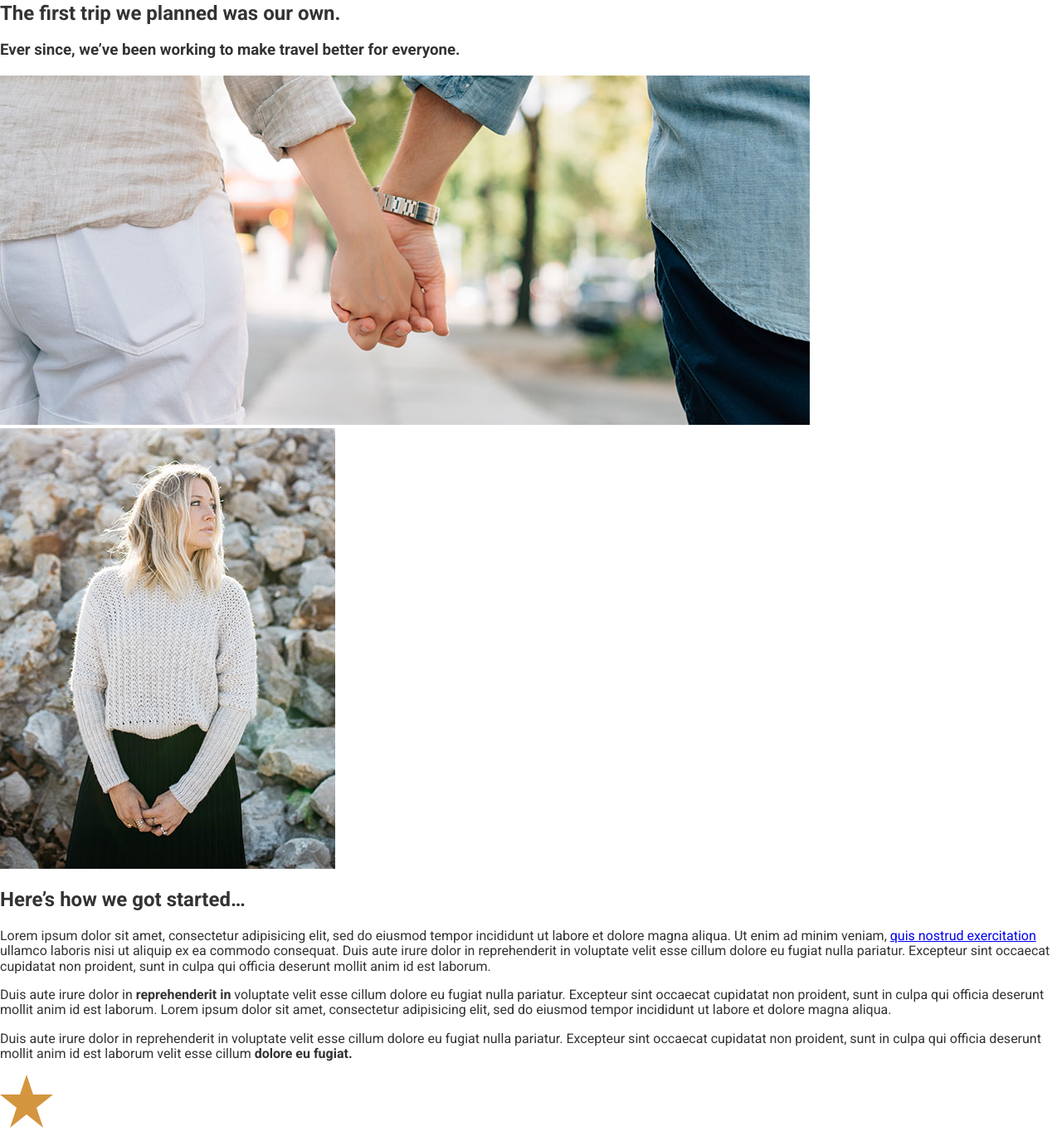
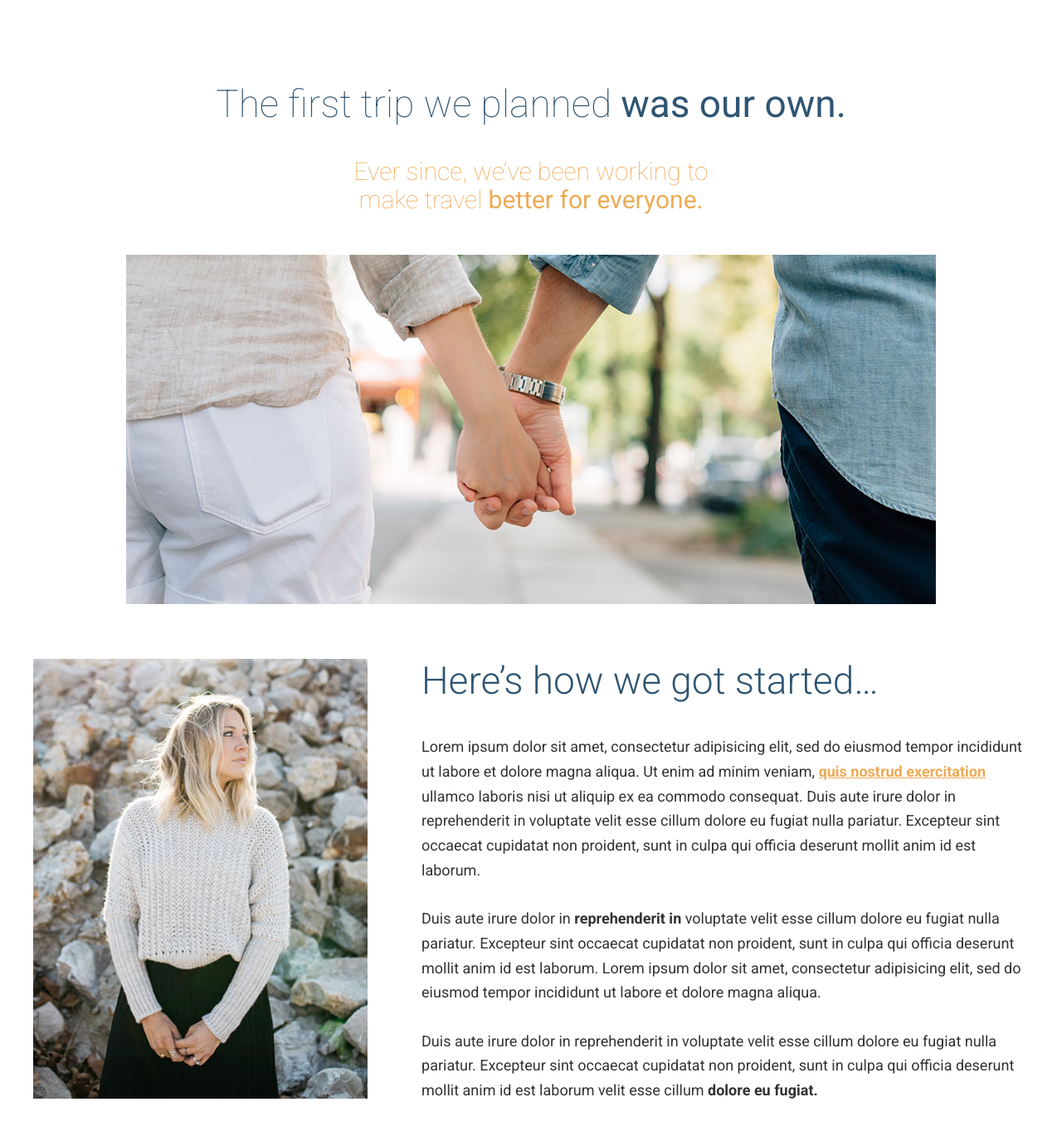
Before and after one commit to SzymonSmalcerz/TravelSite, a website: page app/index.html in a window 1280 px wide. Shown: the part 791-2160 px from the top of the page at 83% size. Drawn offline with Linux system fonts and the light colour scheme.

Commit message:
image sizes and little touch up

```diff
--- a/app/assets/styles/base/_global.css
+++ b/app/assets/styles/base/_global.css
@@ -7,3 +7,11 @@ img {
   max-width: 100%;
   height: auto;
 }
+
+* {
+  box-sizing: border-box;
+}
+
+a {
+  color : $darkRed;
+}
--- a/app/assets/styles/base/_mixins.css
+++ b/app/assets/styles/base/_mixins.css
@@ -15,3 +15,11 @@
     @mixin-content;
   }
 }
+
+@define-mixin clearfix {
+  &::after {
+    content: "";
+    clear:both;
+    display: table;
+  }
+}
--- /dev/null
+++ b/app/assets/styles/modules/_headlines.css
@@ -0,0 +1,47 @@
+.headline{
+  font-weight: 300;
+  font-size: 2.0rem;
+  color: $darkBlue;
+
+  @mixin atSmall{
+    font-size: 2.875rem;
+  }
+
+  &--centered{
+    text-align: center;
+    margin-left: auto;
+    margin-right: auto;
+  }
+
+  &--orange {
+    color: $darkRed;
+  }
+
+  &--b-margi-small{
+    margin-bottom: .5em;
+  }
+
+  &--b-margin-large{
+    margin-bottom: 1.6em;
+  }
+
+  &--t-margin-none{
+    margin-top: 0;
+  }
+
+  &--small {
+    font-size: 1.3rem;
+
+    @mixin atSmall {
+      font-size: 1.875rem;
+    }
+  }
+
+  &--narrow {
+    max-width: 500px;
+  }
+
+  &--lightFont {
+    font-weight: 100;
+  }
+}
--- /dev/null
+++ b/app/assets/styles/modules/_page-section.css
@@ -0,0 +1,15 @@
+
+
+.page-section {
+
+  padding: .6rem 0;
+
+  @mixin atMedium {
+    padding: 4.5rem 0;
+  }
+
+  &--blue {
+    background-color: $darkBlue;
+    color: white;
+  }
+}
--- /dev/null
+++ b/app/assets/styles/modules/_paragraphs-generic.css
@@ -0,0 +1,16 @@
+
+
+.paragraphs-generic {
+  p {
+    line-height: 1.65;
+    margin: 1.8rem 0;
+
+    @mixin atSmall {
+      font-size: 1.125rem;
+    }
+  }
+
+  p a {
+    font-weight: 700;
+  }
+}
--- /dev/null
+++ b/app/assets/styles/modules/_row.css
@@ -0,0 +1,47 @@
+.row {
+
+  @mixin clearfix;
+/*mobile first !!! defaultowo wszystkie sa atSmallest*/
+  &__4{
+    float:left;
+    width: 33.33%;
+  }
+
+  &__8{
+    float:left;
+    width: 66.66%;
+  }
+
+  &__12{
+      width: 100%;
+  }
+
+  @mixin atMedium {
+    &__medium-4{
+        float:left;
+        width: 33.33%;
+    }
+
+    &__medium-4--larger{
+        float:left;
+        width: 37%;
+    }
+
+    &__medium-8{
+        float:left;
+        width: 66.66%;
+    }
+
+    &__medium-8--smaller{
+        float:left;
+        width: 63%;
+    }
+  }
+  &--gutters {
+    margin-right: -65px;
+  }
+  /*wszystkie divy w srodku guttersa*/
+  &--gutters > div {
+    padding-right: 65px;
+  }
+}
--- /dev/null
+++ b/app/assets/styles/modules/_wrapper.css
@@ -0,0 +1,26 @@
+.wrapper {
+
+  padding-right: 15px;
+  padding-left: 15px;
+  max-width: 1230px;
+  margin-left: auto;
+  margin-right: auto;
+  overflow: hidden;
+
+  &--medium {
+    max-width: 976px;
+  }
+
+  &--b-margin{
+    margin-bottom: .9rem;
+    @mixin atSmall{
+      margin-bottom: 3.875rem;
+    }
+  }
+
+  /*wrapper inside a wrapped should have padding*/
+  .wrapper {
+    padding-left: 0;
+    padding-right: 0;
+  }
+}
--- a/app/assets/styles/styles.css
+++ b/app/assets/styles/styles.css
@@ -2,5 +2,10 @@
 @import "base/_mixins.css";
 @import "base/_variables";
 @import "base/_global";
+@import "modules/_wrapper";
+@import "modules/_page-section";
+@import "modules/_paragraphs-generic";
+@import "modules/_headlines";
+@import "modules/_row";
 @import "modules/_large-hero";
 @import "modules/_btn";
--- a/app/index.html
+++ b/app/index.html
@@ -23,6 +23,9 @@
   </header>
 
   <div class="large-hero">
+
+
+
     <picture>
       <source media="(min-width:1380px)" srcset = "./assets/images/hero--large.jpg 1920w,
        ./assets/images/hero--large-hi-dpi.jpg 3840w">
@@ -30,10 +33,13 @@
        ./assets/images/hero--medium-di-dpi.jpg 2760w">
       <source media="(min-width:640px)" srcset = "./assets/images/hero--small.jpg 990w,
        ./assets/images/hero--small-hi-dpi.jpg 1980w">
-      <img srcset="./assets/images/hero--smaller.jpg 640w, ./assets/images/hero--smaller-hi-dpi.jpg 1280w"
+      <img class="large-hero__image" srcset="./assets/images/hero--smaller.jpg 640w, ./assets/images/hero--smaller-hi-dpi.jpg 1280w"
       alt="Coastal view of ocean and mountains">
     </picture>
+
+
     <div class="large-hero__text-content">
+      <div class="wrapper">
         <h1 class = "large-hero__title">Your clarity.</h1>
         <h2 class = "large-hero__subtitle">One trip away.</h2>
         <p class = "large-hero__description">We create soul restoring journeys that inspire you to be you.</p>
@@ -41,18 +47,42 @@
       </div>
     </div>
 
-  <div id="our-beginning">
-    <h2>The first trip we planned was our own.</h2>
-    <h3>Ever since, we&rsquo;ve been working to make travel better for everyone.</h3>
-    <img src="assets/images/first-trip.jpg" alt="Couple walking down a street.">
-    <img src="assets/images/our-start.jpg" alt="Our founder, Jane Doe">
-    <h2>Here&rsquo;s how we got started&hellip;</h2>
+
+  </div>
+
+  <div id="our-beginning" class="page-section">
+    <div class="wrapper">
+      <h2 class="headline headline--centered headline--lightFont headline--b-margin-small">The first trip we planned <strong>was our own.</strong></h2>
+      <h3 class="headline headline--centered headline--orange headline--small headline--b-margin-large headline--narrow headline--lightFont">Ever since, we&rsquo;ve been working to make travel <strong>better for everyone.</strong></h3>
+
+      <div class="wrapper wrapper--medium wrapper--b-margin">
+        <img sizes="(min-width: 970px) 976px, 100vw" srcset="assets/images/first-trip-low-res.jpg 565w, assets/images/first-trip.jpg 976w, assets/images/first-trip-hi-dpi.jpg 1952w" alt="Couple walking down a street.">
+      </div>
+
+      <div class="row row--gutters">
+        <div class="row__12 row__medium-4 row__medium-4--larger">
+          <picture>
+            <source sizes="404px" srcset="assets/images/our-start.jpg 404w, assets/images/our-start-hi-dpi.jpg 808w" media="(min-width: 1020px)">
+            <source sizes="320px" srcset="assets/images/our-start-portrait.jpg 382w, assets/images/our-start-portrait-hi-dpi.jpg 764w" media="(min-width: 800px)">
+            <img srcset="assets/images/our-start-landscape.jpg 800w, assets/images/our-start-landscape-hi-dpi.jpg 1600w" alt="Our founder, Jane Doe">
+          </picture>
+        </div>
+        <div class="row__ 12 row__medium-8 row__medium-8--smaller">
+          <h2 class="headline headline--t-margin-none">Here&rsquo;s how we got started&hellip;</h2>
+          <div class="paragraphs-generic">
             <p>Lorem ipsum dolor sit amet, consectetur adipisicing elit, sed do eiusmod tempor incididunt ut labore et dolore magna aliqua. Ut enim ad minim veniam, <a href="#">quis nostrud exercitation</a> ullamco laboris nisi ut aliquip ex ea commodo consequat. Duis aute irure dolor in reprehenderit in voluptate velit esse cillum dolore eu fugiat nulla pariatur. Excepteur sint occaecat cupidatat non proident, sunt in culpa qui officia deserunt mollit anim id est laborum.</p>
             <p>Duis aute irure dolor in <strong>reprehenderit in</strong> voluptate velit esse cillum dolore eu fugiat nulla pariatur. Excepteur sint occaecat cupidatat non proident, sunt in culpa qui officia deserunt mollit anim id est laborum. Lorem ipsum dolor sit amet, consectetur adipisicing elit, sed do eiusmod tempor incididunt ut labore et dolore magna aliqua.</p>
             <p>Duis aute irure dolor in reprehenderit in voluptate velit esse cillum dolore eu fugiat nulla pariatur. Excepteur sint occaecat cupidatat non proident, sunt in culpa qui officia deserunt mollit anim id est laborum velit esse cillum <strong>dolore eu fugiat.</strong></p>
           </div>
+        </div>
+      </div>
+    </div>
+  </div>
 
-  <div id="features">
+
+
+  <div id="features" class="page-section page-section--blue">
+    <div class="wrapper">
       <img src="assets/images/icons/star.svg">
       <h2>Our Features</h2>
 
@@ -72,8 +102,10 @@
       <h3>Survival Kit</h3>
       <p>Everytime you book an escape with us we send you a survival kit with the finest materials. The kit will allow you to setup a tent, start a fire, scratch your own back and lower your taxes.</p>
     </div>
+  </div>
 
-  <div id="testimonials">
+  <div id="testimonials" class="page-section">
+    <div class="wrapper">
       <img src="assets/images/icons/comment.svg">
       <h2>Real Testimonials</h2>
 
@@ -92,9 +124,13 @@
       <h3>6 Time Escaper</h3>
       <p>&ldquo;Duis aute irure dolor in reprehenderit in voluptate velit esse cillum dolore eu fugiat nulla pariatur. Excepteur sint occaecat cupidatat non proident, sunt in culpa qui officia deserunt mollit anim id est laborum. Lorem ipsum dolor sit amet, consectetur adipisicing elit, sed do eiusmod tempor incididunt ut.&rdquo;</p>
     </div>
+  </div>
 
-  <footer>
+
+  <footer class="page-section page-section--blue">
+    <div class="wrapper">
       <p>Copyright &copy; 2016 Clear View Escapes. All rights reserved. <a href="#" class = "btn btn--orange">Get in Touch</a></p>
+    </div>
   </footer>
 </body>
 </html>
--- a/app/temp/styles/styles.css
+++ b/app/temp/styles/styles.css
@@ -431,10 +431,197 @@ img {
   height: auto;
 }
 
+* {
+  box-sizing: border-box;
+}
+
+a {
+  color : #EEAA55;
+}
+
+.wrapper {
+
+  padding-right: 15px;
+  padding-left: 15px;
+  max-width: 1230px;
+  margin-left: auto;
+  margin-right: auto;
+  overflow: hidden;
+}
+
+.wrapper--medium {
+  max-width: 976px;
+}
+
+.wrapper--b-margin{
+  margin-bottom: .9rem;
+}
+
+@media (min-width: 530px) {
+
+  .wrapper--b-margin{
+    margin-bottom: 3.875rem
+  }
+}
+
+/*wrapper inside a wrapped should have padding*/
+
+.wrapper .wrapper {
+  padding-left: 0;
+  padding-right: 0;
+}
+
+.page-section {
+
+  padding: .6rem 0;
+}
+
+@media (min-width: 800px) {
+
+  .page-section {
+    padding: 4.5rem 0
+  }
+}
+
+.page-section--blue {
+  background-color: #2f5572;
+  color: white;
+}
+
+.paragraphs-generic p {
+  line-height: 1.65;
+  margin: 1.8rem 0;
+}
+
+@media (min-width: 530px) {
+
+  .paragraphs-generic p {
+    font-size: 1.125rem
+  }
+}
+
+.paragraphs-generic p a {
+  font-weight: 700;
+}
+
+.headline{
+  font-weight: 300;
+  font-size: 2.0rem;
+  color: #2f5572;
+}
+
+@media (min-width: 530px) {
+
+  .headline{
+    font-size: 2.875rem
+  }
+}
+
+.headline--centered{
+  text-align: center;
+  margin-left: auto;
+  margin-right: auto;
+}
+
+.headline--orange {
+  color: #EEAA55;
+}
+
+.headline--b-margi-small{
+  margin-bottom: .5em;
+}
+
+.headline--b-margin-large{
+  margin-bottom: 1.6em;
+}
+
+.headline--t-margin-none{
+  margin-top: 0;
+}
+
+.headline--small {
+  font-size: 1.3rem;
+}
+
+@media (min-width: 530px) {
+
+  .headline--small {
+    font-size: 1.875rem
+  }
+}
+
+.headline--narrow {
+  max-width: 500px;
+}
+
+.headline--lightFont {
+  font-weight: 100;
+}
+
+.row::after {
+  content: "";
+  clear:both;
+  display: table;
+}
+
+/*mobile first !!! defaultowo wszystkie sa atSmallest*/
+
+.row__4{
+  float:left;
+  width: 33.33%;
+}
+
+.row__8{
+  float:left;
+  width: 66.66%;
+}
+
+.row__12{
+  width: 100%;
+}
+
+@media (min-width: 800px) {
+
+  .row__medium-4{
+    float:left;
+    width: 33.33%;
+  }
+
+  .row__medium-4--larger{
+    float:left;
+    width: 37%;
+  }
+
+  .row__medium-8{
+    float:left;
+    width: 66.66%;
+  }
+
+  .row__medium-8--smaller{
+    float:left;
+    width: 63%;
+  }
+}
+
+.row--gutters {
+  margin-right: -65px;
+}
+
+/*wszystkie divy w srodku guttersa*/
+
+.row--gutters > div {
+  padding-right: 65px;
+}
+
 .large-hero {
   position: relative;
+  border-bottom: 10px solid #2f5572;
 
 
+}
+
+.large-hero__image {
+  display: block;
 }
 
 .large-hero__text-content {
@@ -448,7 +635,7 @@ img {
 }
 
 .large-hero__description {
-  font-size: 0.9rem;
+  font-size: 1.1rem;
   max-width: 30rem;
   margin-left: auto;
   margin-right: auto;
@@ -460,46 +647,18 @@ img {
 @media (min-width: 530px) {
 
   .large-hero__description {
-    font-size: 1.2rem
-  }
-}
-
-@media (min-width: 800px) {
-
-  .large-hero__description {
     font-size: 1.875rem
-  }
-}
-
-@media (min-width: 1200px) {
-
-  .large-hero__description {
-    font-size: 2.4rem
   }
 }
 
 .large-hero__title {
   font-weight: 300;
   color : #2f5572;
-  font-size: 1.1rem;
+  font-size: 2.4rem;
   margin : 0;
 }
 
 @media (min-width: 530px) {
-
-  .large-hero__title {
-    font-size: 2.0rem
-  }
-}
-
-@media (min-width: 800px) {
-
-  .large-hero__title {
-    font-size: 3.2rem
-  }
-}
-
-@media (min-width: 1200px) {
 
   .large-hero__title {
     font-size: 4.8rem
@@ -509,7 +668,7 @@ img {
 .large-hero__subtitle {
   font-weight: 300;
   color : #2f5572;
-  font-size: 2.4rem;
+  font-size: 1.5rem;
   margin : 0;
 }
 
@@ -533,6 +692,13 @@ img {
 }
 
 .btn--large {
-  padding: 1.5rem 2.5rem;
-  font-size: 1.25rem;
+  padding: 1.0rem 1.5rem;
 }
+
+@media (min-width: 530px) {
+
+  .btn--large {
+    font-size: 1.25rem;
+    padding: 1.5rem 2.5rem
+  }
+}
--- a/gulpfile.js
+++ b/gulpfile.js
@@ -1,2 +1 @@
-var styles = require("./gulp/tasks/styles");
 var watch = require("./gulp/tasks/watch");
```
Also changed, not shown: app/assets/styles/modules/_btn.css (+8 -2 lines), app/assets/styles/modules/_large-hero.css (+8 -15 lines). Lines whose indentation alone changed are shown as unchanged.
